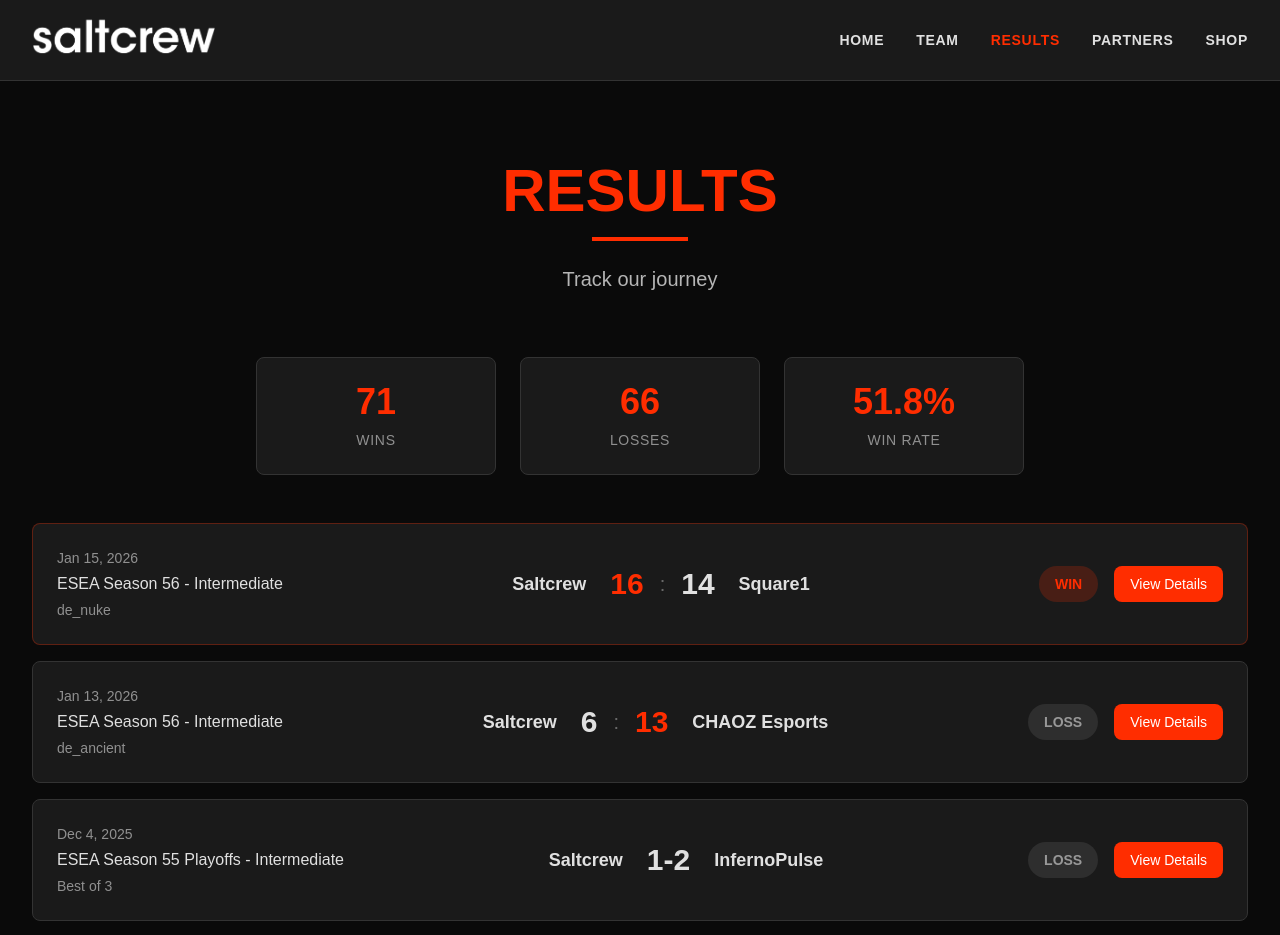
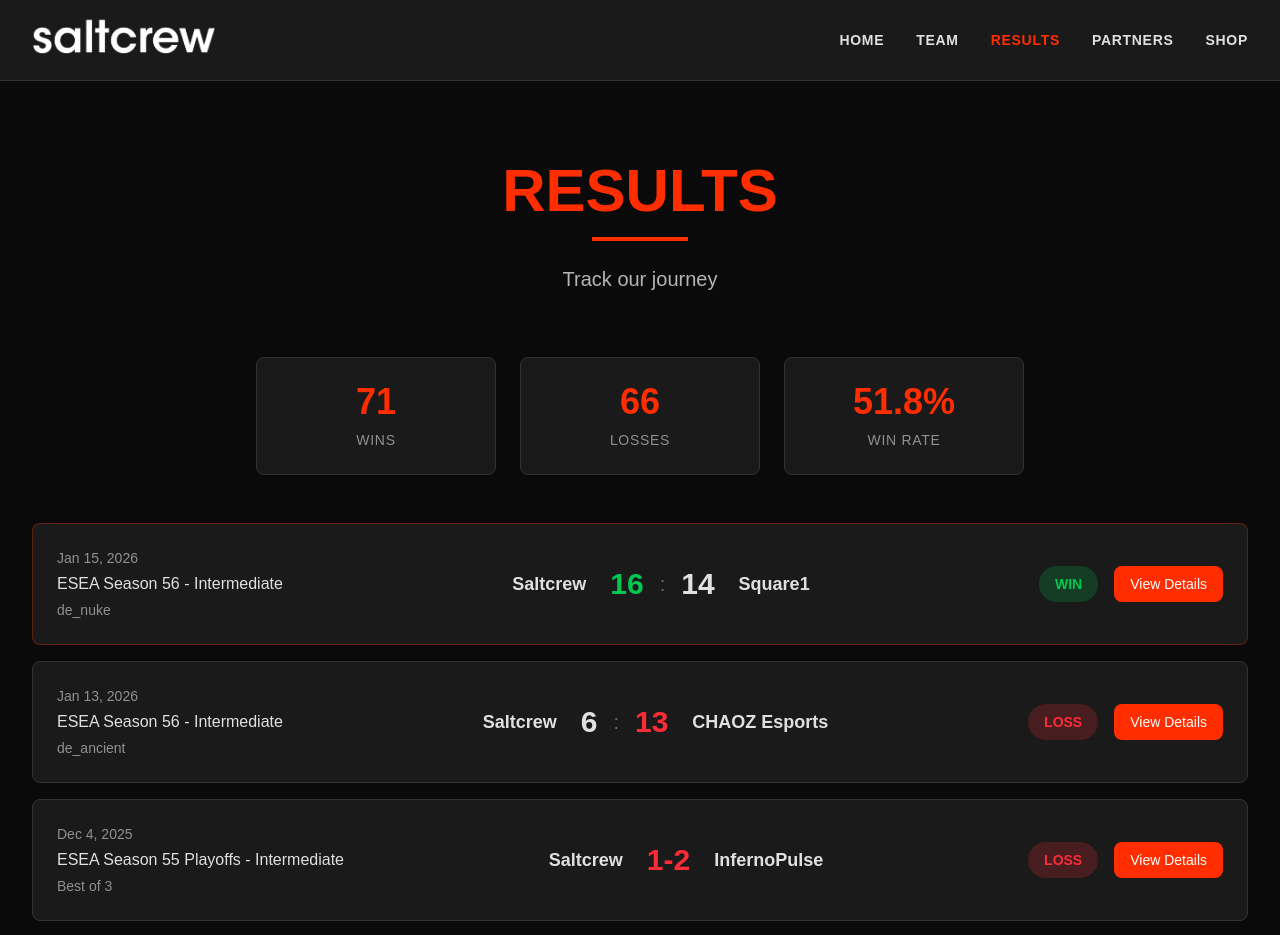
Before and after one commit to iolson/saltcrew.gg, a Next.js app: page /matches in a window 1280 px wide. Shown: the top 935 px of the page. Built offline with nearby package versions, Linux system fonts and the light colour scheme.

Commit message:
Updated colors for win/losses

```diff
--- a/app/matches/page.tsx
+++ b/app/matches/page.tsx
@@ -80,7 +80,7 @@
                         <>
                           <div
                             className={`text-3xl font-bold ${
-                              match.result === 'win' ? 'text-accent' : 'text-foreground'
+                              match.result === 'win' ? 'text-green-500' : 'text-foreground'
                             }`}
                           >
                             {match.saltcrewScore}
@@ -88,7 +88,7 @@
                           <div className="text-foreground/40 text-xl">:</div>
                           <div
                             className={`text-3xl font-bold ${
-                              match.result === 'loss' ? 'text-accent' : 'text-foreground'
+                              match.result === 'loss' ? 'text-red-500' : 'text-foreground'
                             }`}
                           >
                             {match.opponentScore}
@@ -97,7 +97,7 @@
                       ) : (
                         <div
                           className={`text-3xl font-bold ${
-                            match.result === 'win' ? 'text-accent' : 'text-foreground'
+                            match.result === 'win' ? 'text-green-500' : 'text-red-500'
                           }`}
                         >
                           {match.seriesScore}
@@ -115,8 +115,8 @@
                     <div
                       className={`px-4 py-2 rounded-full text-sm font-bold uppercase ${
                         match.result === 'win'
-                          ? 'bg-accent/20 text-accent'
-                          : 'bg-foreground/10 text-foreground/60'
+                          ? 'bg-green-500/20 text-green-500'
+                          : 'bg-red-500/20 text-red-500'
                       }`}
                     >
                       {match.result}
```
